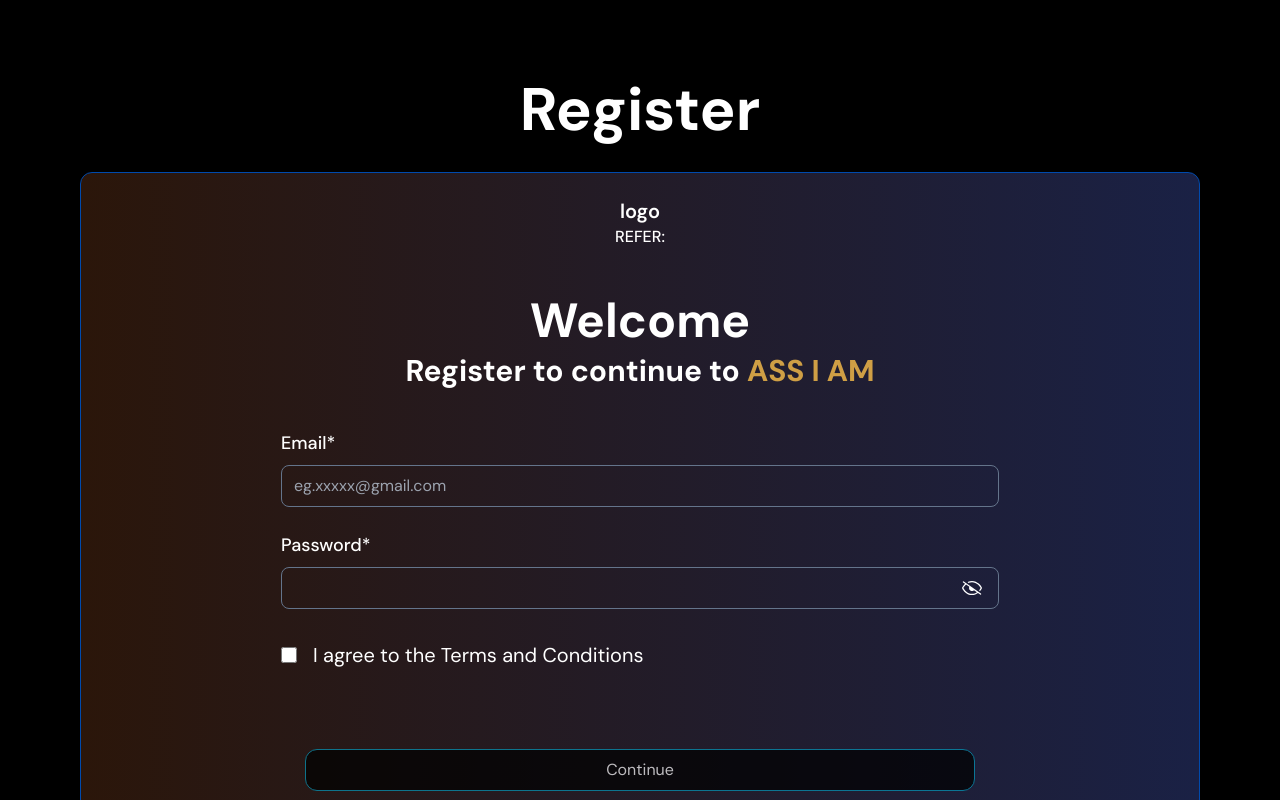
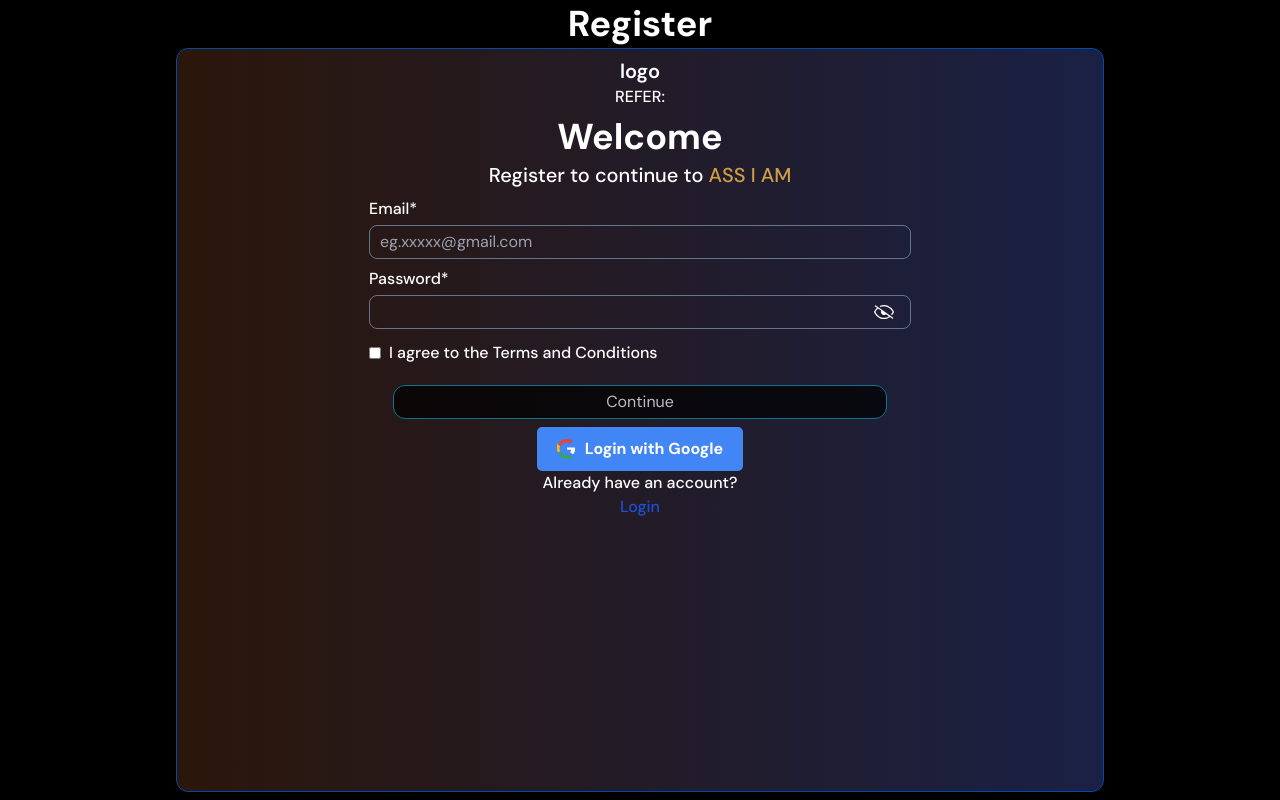
Before and after one commit to hayan6969/node, a Next.js app: page /register in a window 1280 px wide. Shown: the top 800 px of the page. Built offline with nearby package versions, Linux system fonts and the light colour scheme; no server answers; a web font is replaced by a local one.

Commit message:
Profile page Changed

```diff
--- a/next.config.ts
+++ b/next.config.ts
@@ -1,6 +1,9 @@
 import type { NextConfig } from "next";
 
 const nextConfig: NextConfig = {
+  images: {
+    domains: ["thumbs.dreamstime.com","cdn-icons-png.flaticon.com"],
+  },
   eslint: {
     ignoreDuringBuilds: true,
   },
--- a/src/app/components/Header.tsx
+++ b/src/app/components/Header.tsx
@@ -64,7 +64,7 @@
       {/* Desktop Navbar */}
       <nav className="hidden fixed w-screen md:flex justify-center items-center bg-[#080808] text-white px-20 md:px-10 py-2 z-[30] top-0">
         <div className="flex gap-4 justify-start text-sm w-full">
-          <div>LINK.</div>
+          <Link href='/'>LINK.</Link>
           {NAVLINKS_ITEMS.map((link) => (
             <Link href={link.link} key={link.title}>
               {link.title}
--- a/src/app/constant.ts
+++ b/src/app/constant.ts
@@ -1,9 +1,8 @@
 export const NAVLINKS_ITEMS=[
-    {title:"Home",link:"/"},
+    {title:"Nodes",link:"/Nodes"},
+    {title:"Tokenomics",link:"/Tokenomics"},
     {title:"Team",link:"/Team"},
-    {title:"Tokenomics",link:"/Tokenomics"},
-    {title:"Nodes",link:"/Nodes"},
-    {title:"Whitepaper",link:"/whitepaper"},
+    {title:"Career",link:"/jobs"},
 ]
 export const SETTING_ACCOUNT_LINKS=[
     {title:"Account",link:"/settings"},
--- a/src/app/register/page.tsx
+++ b/src/app/register/page.tsx
@@ -97,9 +97,9 @@
   };
 
   return (
-    <div className="p-10 md:p-20 max-sm:p-4 bg-black min-h-[100vh] text-white flex flex-col gap-8 items-center">
-      <h1 className="text-6xl font-bold">Register</h1>
-      <div className="w-full h-full p-6 max-sm:p-2 rounded-xl bg-gradient-to-r from-[#2B160A] to-[#1A2145] flex flex-col items-center border border-[#004AAD] relative">
+    <div className="px-24 md:px-44 max-sm:p-4 py-1 bg-black h-screen overflow-hidden text-white flex flex-col gap-1 items-center">
+      <h1 className="text-4xl font-bold">Register</h1>
+      <div className="w-full h-full p-4 py-2 max-sm:p-2 rounded-xl bg-gradient-to-r from-[#2B160A] to-[#1A2145] flex flex-col items-center border border-[#004AAD] relative">
         {!formToggle && (
           <div className="absolute top-10 left-10 text-2xl cursor-pointer" onClick={() => setFormToggle(true)}>
             <FaArrowLeftLong />
@@ -109,31 +109,31 @@
         <div>
           <h1>REFER: {refer}</h1>
         </div>
-        <div className="flex flex-col text-center pt-12">
-          <h3 className="text-5xl font-bold">Welcome</h3>
-          <p className="heading pt-2">
+        <div className="flex flex-col text-center pt-2">
+          <h3 className="text-4xl font-bold">Welcome</h3>
+          <p className="text-xl font-medium pt-1">
             Register to continue to <span className="text-[#cf9f45]">ASS I AM</span>
           </p>
         </div>
         <form onSubmit={handleSubmit(onSubmit)} className="w-full">
           {formToggle ? (
-            <div className="flex flex-col py-10 gap-6 w-full px-44 max-lg:px-24 max-md:px-12 max-sm:px-4">
-              <div className="flex flex-col gap-2">
-                <label htmlFor="email" className="font-medium text-lg">Email*</label>
+            <div className="flex flex-col py-2 gap-2 w-full px-44 max-lg:px-24 max-md:px-12 max-sm:px-4">
+              <div className="flex flex-col gap-1">
+                <label htmlFor="email" className="font-medium text-base">Email*</label>
                 <input
                   type="email"
                   placeholder="eg.xxxxx@gmail.com"
-                  className="border border-slate-500 rounded-lg w-full px-3 py-2 bg-transparent outline-none"
+                  className="border border-slate-500 rounded-lg w-full px-2.5 py-1 bg-transparent outline-none"
                   {...register("email", { required: true })}
                 />
                 {errors.email && <span className="text-red-500">This field is required</span>}
               </div>
-              <div className="flex flex-col gap-2">
-                <label htmlFor="password" className="font-medium text-lg">Password*</label>
+              <div className="flex flex-col gap-1">
+                <label htmlFor="password" className="font-medium text-base">Password*</label>
                 <div className="border border-slate-500 rounded-lg flex items-center">
                   <input
                     type={inputVisible ? "text" : "password"}
-                    className="w-full px-3 py-2 bg-transparent outline-none"
+                    className="w-full px-2.5 py-1 bg-transparent outline-none"
                     {...register("password", { required: true })}
                   />
                   <span className="mx-4 text-xl cursor-pointer" onClick={() => setInputVisible(!inputVisible)}>
@@ -141,19 +141,19 @@
                   </span>
                 </div>
               </div>
-              <div className="w-full flex gap-4 items-center py-2">
+              <div className="w-full flex gap-2 items-center py-1">
                 <input
                   type="checkbox"
-                  className="w-4 h-4 cursor-pointer"
+                  className="w-3 h-3 cursor-pointer"
                   {...register("checkBox", { required: true })}
                   onChange={e => setContinueDisable(!e.target.checked)}
                 />
-                <p className="para">I agree to the Terms and Conditions</p>
+                <p className="text-base font-medium">I agree to the Terms and Conditions</p>
               </div>
               <div className="w-full flex justify-center">
                 <button
                   type="button"
-                  className={`${continueDisable ? "opacity-70" : "opacity-100"} bg-black text-white border border-[#049ABC] rounded-xl w-full flex justify-center items-center py-2 cursor-pointer mx-6 mt-12`}
+                  className={`${continueDisable ? "opacity-70" : "opacity-100"} bg-black text-white border border-[#049ABC] rounded-xl w-full flex justify-center items-center py-1 cursor-pointer mx-6 mt-2`}
                   onClick={() => setFormToggle(false)}
                   disabled={continueDisable}
                 >
@@ -162,30 +162,30 @@
               </div>
             </div>
           ) : (
-            <div className="flex flex-col py-10 gap-6 w-full px-44 max-lg:px-24 max-md:px-12 max-sm:px-4">
-              <div className="flex flex-col gap-2">
-                <label htmlFor="username" className="font-medium text-lg">Username*</label>
+            <div className="flex flex-col py-1 gap-1 w-full px-24 max-lg:px-24 max-md:px-12 max-sm:px-4">
+              <div className="flex flex-col gap-1">
+                <label htmlFor="username" className="font-medium text-base">Username*</label>
                 <input
                   type="text"
-                  className="border border-slate-500 rounded-lg w-full px-3 py-2 bg-transparent outline-none"
+                  className="border border-slate-500 rounded-lg w-full px-2.5 py-1 bg-transparent outline-none"
                   {...register("username", { required: true })}
                 />
                 {errors.username && <span className="text-red-500">This field is required</span>}
               </div>
-              <div className="flex flex-col gap-2">
-                <label htmlFor="firstname" className="font-medium text-lg">First Name*</label>
+              <div className="flex flex-col gap-1">
+                <label htmlFor="firstname" className="font-medium text-base">First Name*</label>
                 <input
                   type="text"
-                  className="border border-slate-500 rounded-lg w-full px-3 py-2 bg-transparent outline-none"
+                  className="border border-slate-500 rounded-lg w-full px-2.5 py-1 bg-transparent outline-none"
                   {...register("firstname", { required: true })}
                 />
                 {errors.firstname && <span className="text-red-500">This field is required</span>}
               </div>
-              <div className="flex flex-col gap-2">
-                <label htmlFor="lastname" className="font-medium text-lg">Last Name*</label>
+              <div className="flex flex-col gap-1">
+                <label htmlFor="lastname" className="font-medium text-base">Last Name*</label>
                 <input
                   type="text"
-                  className="border border-slate-500 rounded-lg w-full px-3 py-2 bg-transparent outline-none"
+                  className="border border-slate-500 rounded-lg w-full px-2.5 py-1 bg-transparent outline-none"
                   {...register("lastname", { required: true })}
                 />
                 {errors.lastname && <span className="text-red-500">This field is required</span>}
@@ -193,13 +193,13 @@
               <input
                 type="submit"
                 value={loading ? "Signing up..." : "Sign Up"}
-                className="bg-black text-white border border-[#049ABC] rounded-xl w-full flex justify-center items-center py-2 cursor-pointer mt-12"
+                className="bg-black text-white border border-[#049ABC] rounded-xl w-full flex justify-center items-center py-1 cursor-pointer mt-2"
               />
             </div>
           )}
         </form>
         <LoginWithGoogle register={true} />
-        <p className="para text-center">
+        <p className="text-base font-medium text-center">
           Already have an account? <br />
           <Link href="/login" className="text-blue-700 cursor-pointer">
             Login
```
Also changed, not shown: src/app/Profile/page.tsx (+14 -6 lines).
